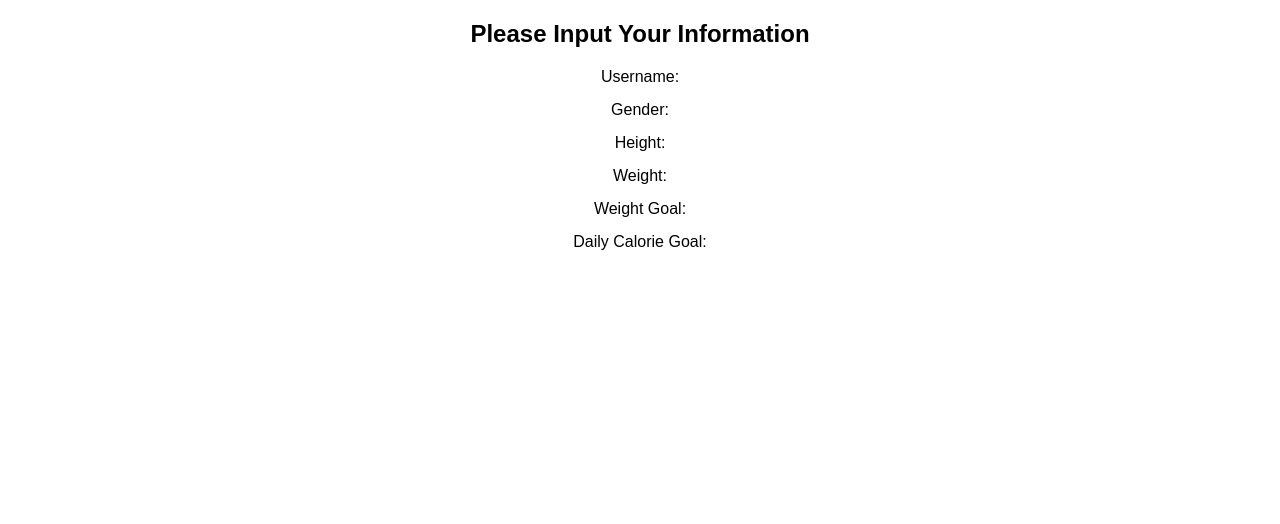
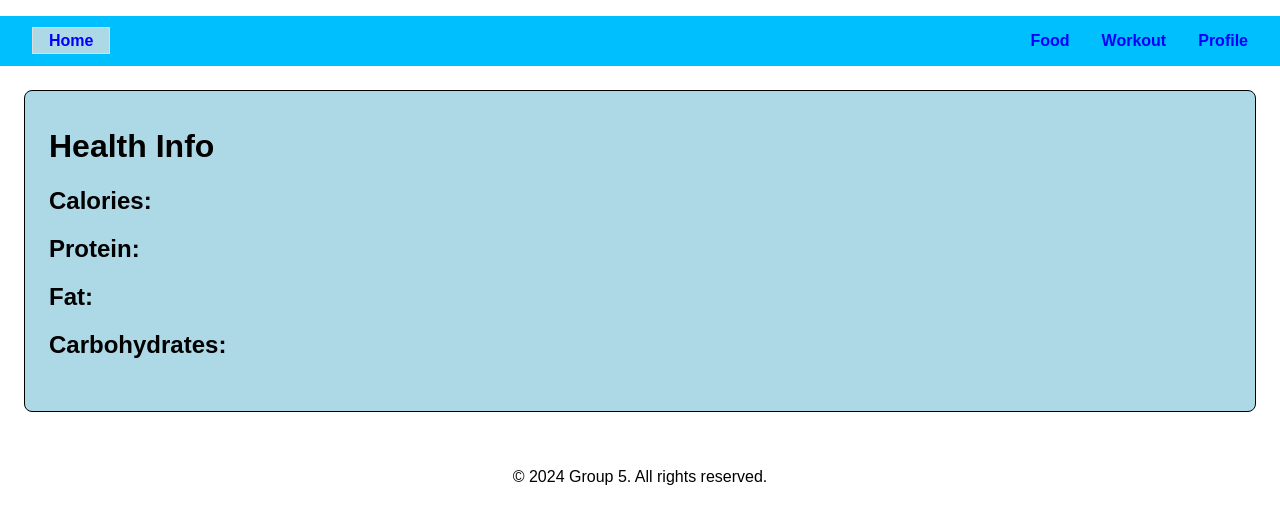
Before and after one commit to info340a-wi24/project-info-340-ab-group-5, a React (Create React App) app: page /home in a window 1280 px wide. Shown: the top 524 px of the page. Built offline with nearby package versions, Linux system fonts and the light colour scheme.

Commit message:
Did Some Color Stuff :)

```diff
--- a/src/App.js
+++ b/src/App.js
@@ -13,7 +13,7 @@ function App(props)
 {
     const [calories, setCalories] = useState(0);
     const [workoutTime, setWorkoutTime] = useState(0);
-    const [userIsLoggedIn, setUserIsLoggedIn] = useState(false);
+    const [userIsLoggedIn, setUserIsLoggedIn] = useState(true); // For Demo Purposes
 
     function RequireSignIn(props)
     {
--- a/src/index.css
+++ b/src/index.css
@@ -3,7 +3,7 @@
 }
 
 nav .active {
-    background-color:#eee;
+    background-color:lightblue;
     padding: .25em 1em;
     border: 1px solid #ddd;
 }
@@ -137,7 +137,7 @@ header, footer {
 }
 
 .nav-item a {
-    color: white;
+    color: blue;
     font-weight: bold;
     text-decoration: none;
     transition: all 1ms ease-in;
@@ -198,7 +198,7 @@ footer {
 /* Alexis CSS */
 
 .homefeed {
-    background: red;
+    background: lightblue;
     border: 1px solid black;
     position: relative;
     border-radius: 8px;
```
